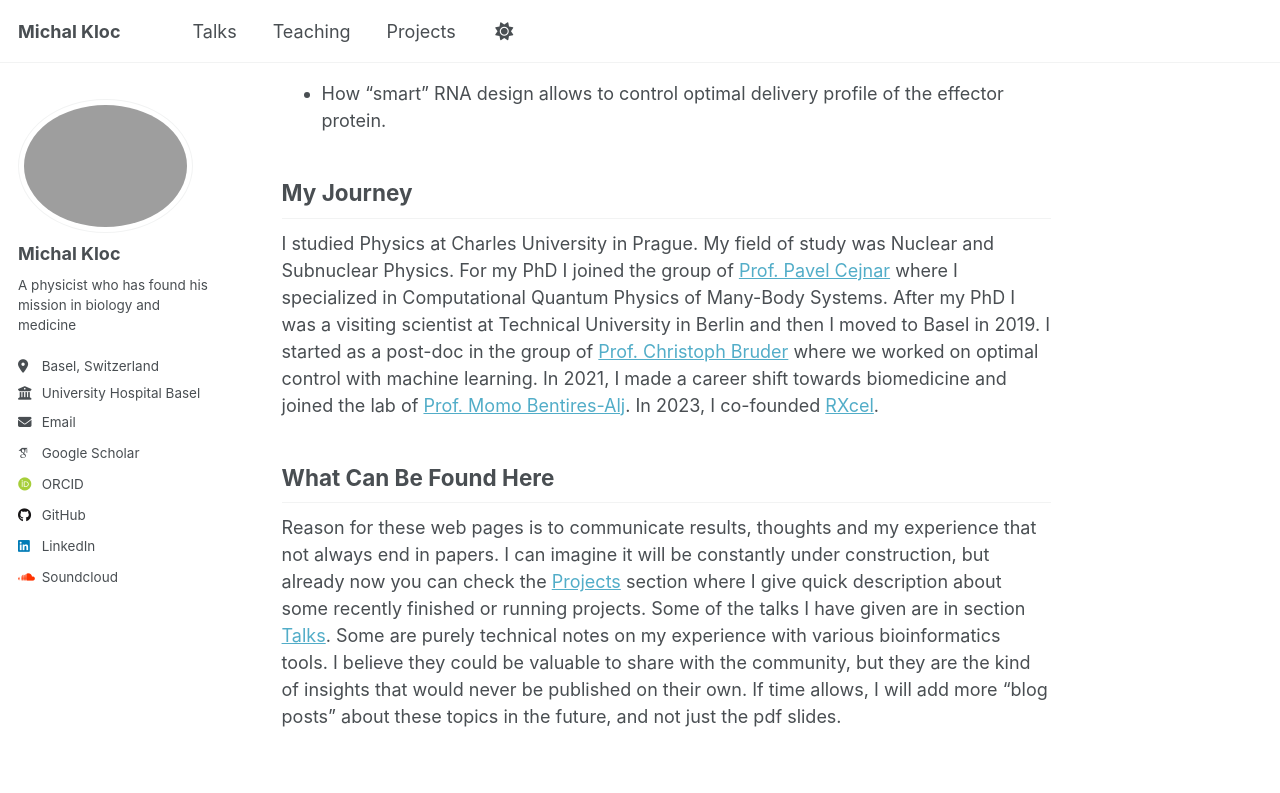
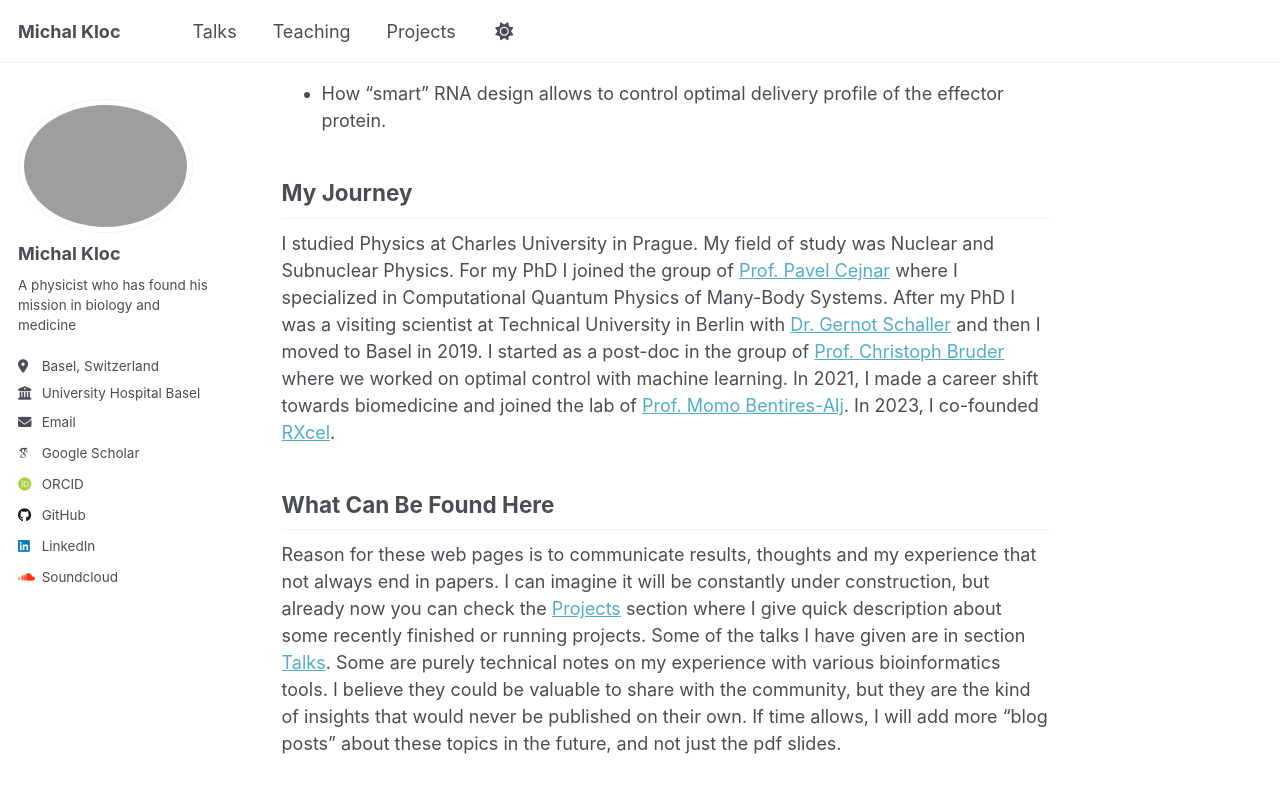
Before and after one commit to MikeKlocCZ/mikekloccz.github.io, a Jekyll site: the page built from _pages/about.md, in a window 1280 px wide and 900 px high, scrolled down 1276 px. Shown: the top 793 px of the window. Built offline with Jekyll 4.4.1, drawn with Linux system fonts in a browser that asks for light colours; some web fonts are replaced; a script that is not in the unit is left out.

Commit message:
adding Gernon

```diff
--- a/_pages/about.md
+++ b/_pages/about.md
@@ -42,7 +42,7 @@ There are the main areas I am currently particularly interested in:
  -->
 
 ## My Journey
-I studied Physics at Charles University in Prague. My field of study was Nuclear and Subnuclear Physics. For my PhD I joined the group of [Prof. Pavel Cejnar](https://ipnp.cz/cejnar/publikace/clanky.html) where I specialized in Computational Quantum Physics of Many-Body Systems. After my PhD I was a visiting scientist at Technical University in Berlin and then I moved to Basel in 2019. I started as a post-doc in the group of [Prof. Christoph Bruder](https://quantumtheory-bruder.physik.unibas.ch/en/) where we worked on optimal control with machine learning. In 2021, I made a career shift towards biomedicine  and joined the lab of [Prof. Momo Bentires-Alj](https://bentireslab.org/article-page/). In 2023, I co-founded [RXcel](https://rxcel.ch).
+I studied Physics at Charles University in Prague. My field of study was Nuclear and Subnuclear Physics. For my PhD I joined the group of [Prof. Pavel Cejnar](https://ipnp.cz/cejnar/publikace/clanky.html) where I specialized in Computational Quantum Physics of Many-Body Systems. After my PhD I was a visiting scientist at Technical University in Berlin with [Dr. Gernot Schaller](https://www.hzdr.de/db/!ContMan.Visi.Card?pUser=143396&pNid=877) and then I moved to Basel in 2019. I started as a post-doc in the group of [Prof. Christoph Bruder](https://quantumtheory-bruder.physik.unibas.ch/en/) where we worked on optimal control with machine learning. In 2021, I made a career shift towards biomedicine  and joined the lab of [Prof. Momo Bentires-Alj](https://bentireslab.org/article-page/). In 2023, I co-founded [RXcel](https://rxcel.ch).
 
 
 
```
